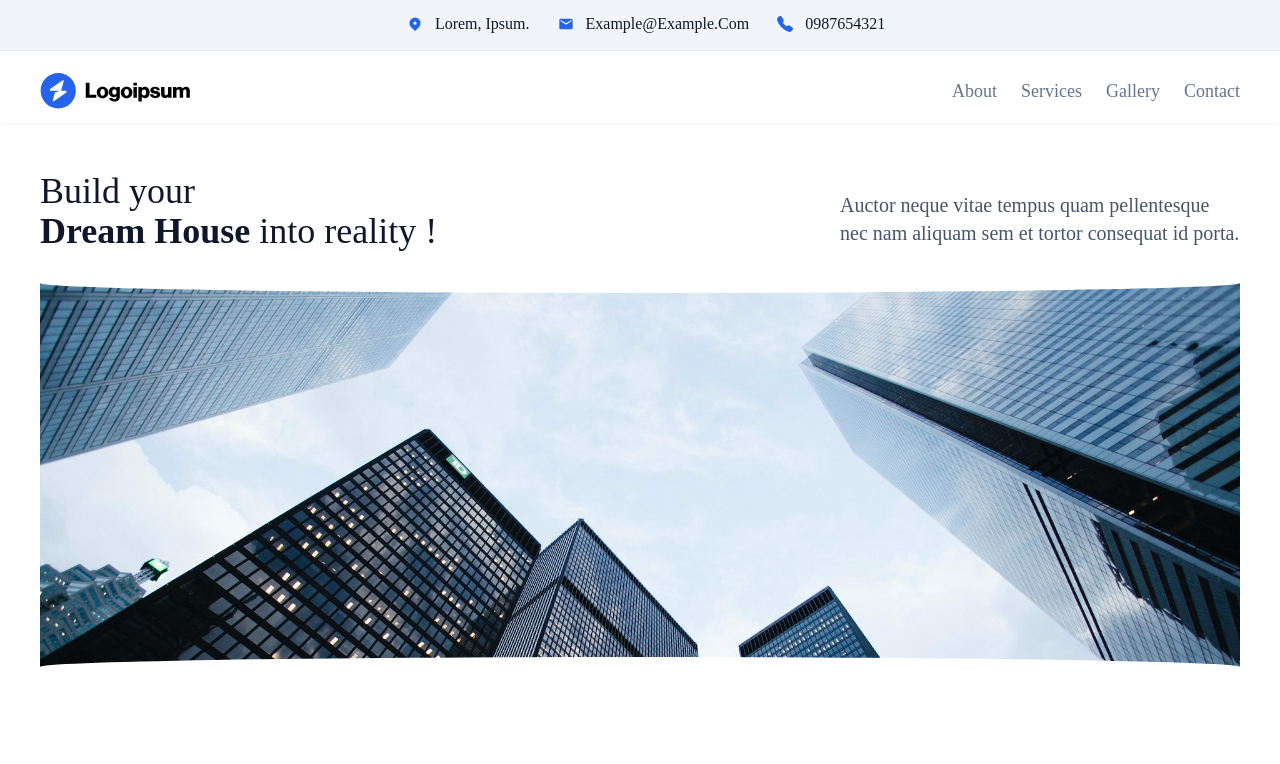
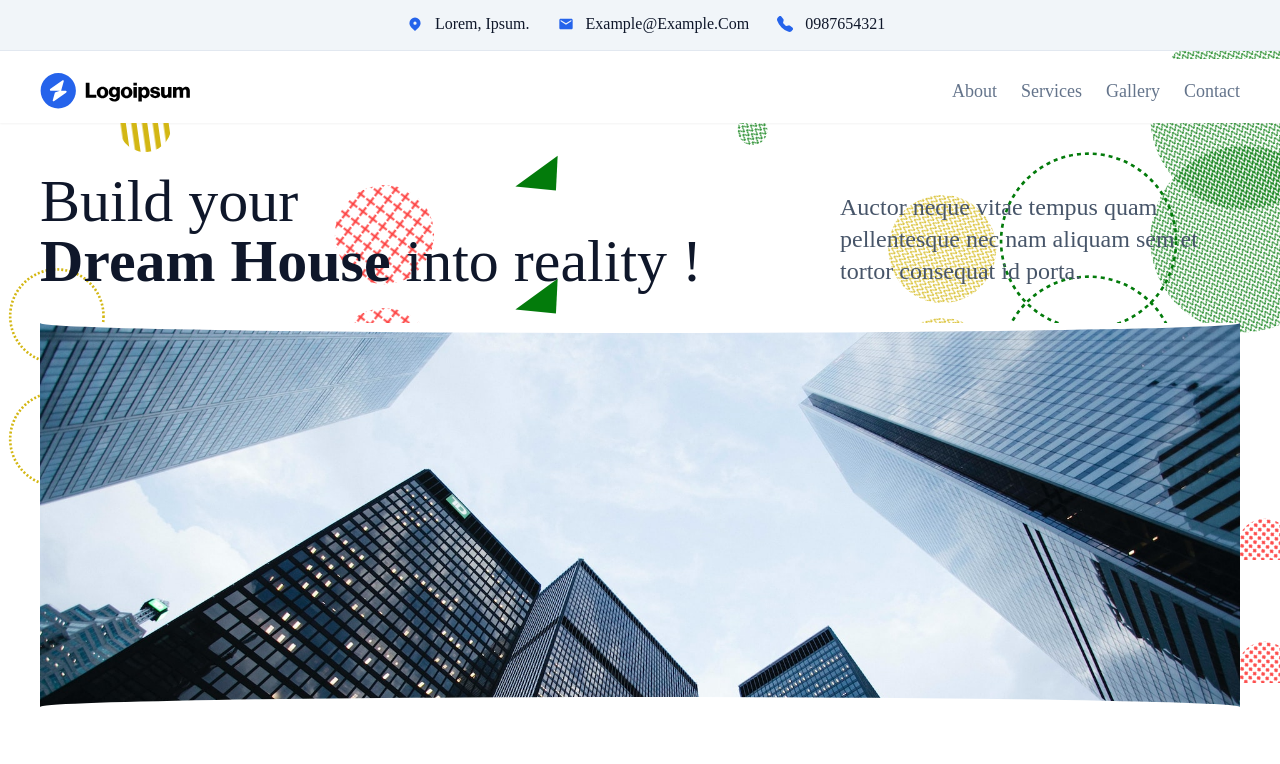
Before and after one commit to BurhaneeDevelopers/landing-page-collab, a Next.js app: page / in a window 1280 px wide. Shown: the top 764 px of the page. Built offline with nearby package versions, Linux system fonts and the light colour scheme; what tw-elements would draw is missing.

Commit message:
bg added

```diff
--- a/pages/index.js
+++ b/pages/index.js
@@ -15,12 +15,12 @@ export default function Home() {
         <section className="text-gray-600 body-font w-full">
           <div className="py-12 w-full flex flex-col m-0">
             <div className="w-full flex flex-col sm:flex-row sm:justify-between sm:items-center items-start justify-around space-y-4">
-              <h1 className="text-3xl xl:text-4xl font-medium title-font text-gray-900">
+              <h1 className="text-3xl xl:text-6xl font-medium title-font text-gray-900">
                 Build your <br />
                 <span className="font-extrabold">Dream House</span> into reality
                 !
               </h1>
-              <p className="sm:w-1/3  text-xl">
+              <p className="sm:w-1/3 text-xl md:text-2xl">
                 Auctor neque vitae tempus quam pellentesque nec nam aliquam sem
                 et tortor consequat id porta.
               </p>
--- a/styles/globals.css
+++ b/styles/globals.css
@@ -9,7 +9,7 @@
 
 ::-webkit-scrollbar {
   width: 5px;
-  background-color: #eee;
+  background-color: rgb(209, 207, 207);
 }
 
 ::-webkit-scrollbar-thumb {
@@ -47,3 +47,11 @@
   );
 
 } */
+
+.body {
+  background-image: url("/patterns.svg");
+  background-repeat: no-repeat;
+  width: 100%;
+  height: 100%;
+  background-attachment: fixed;
+}
```
Also changed, not shown: public/patterns.svg (added).
